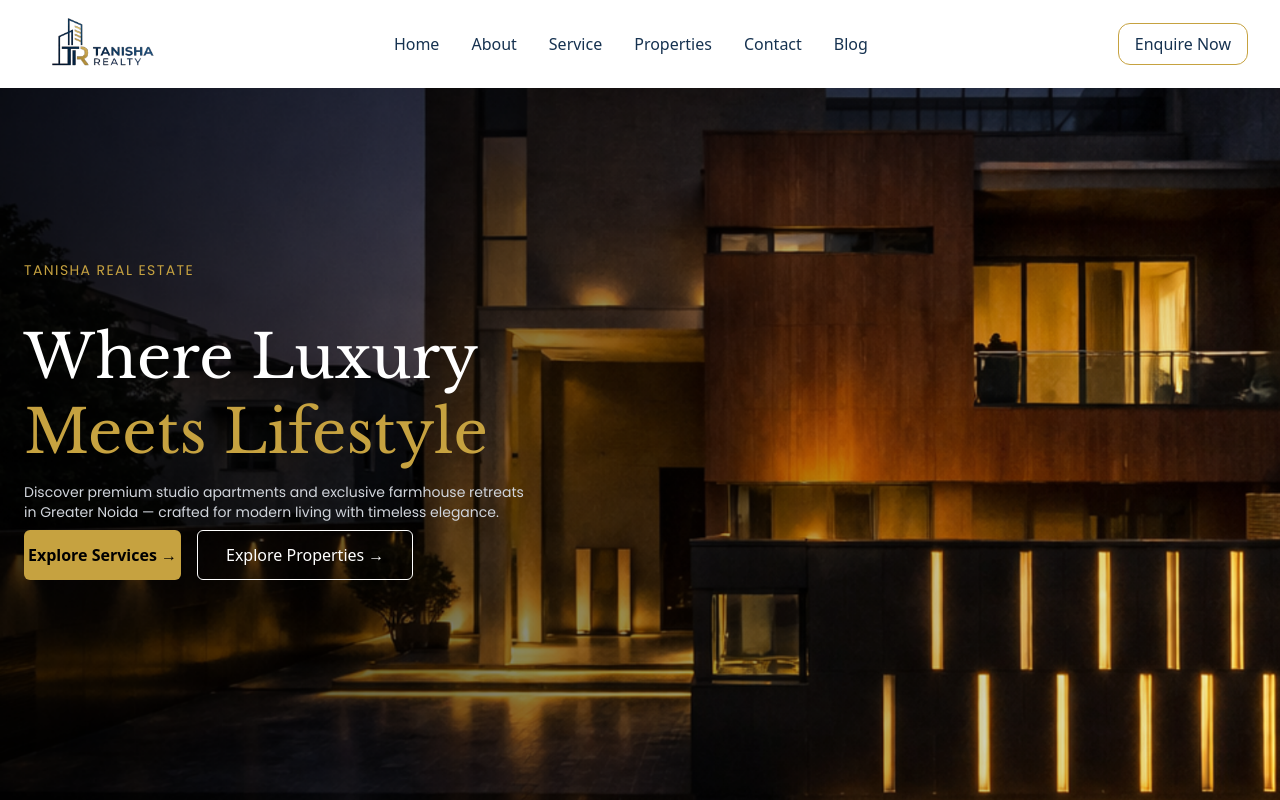
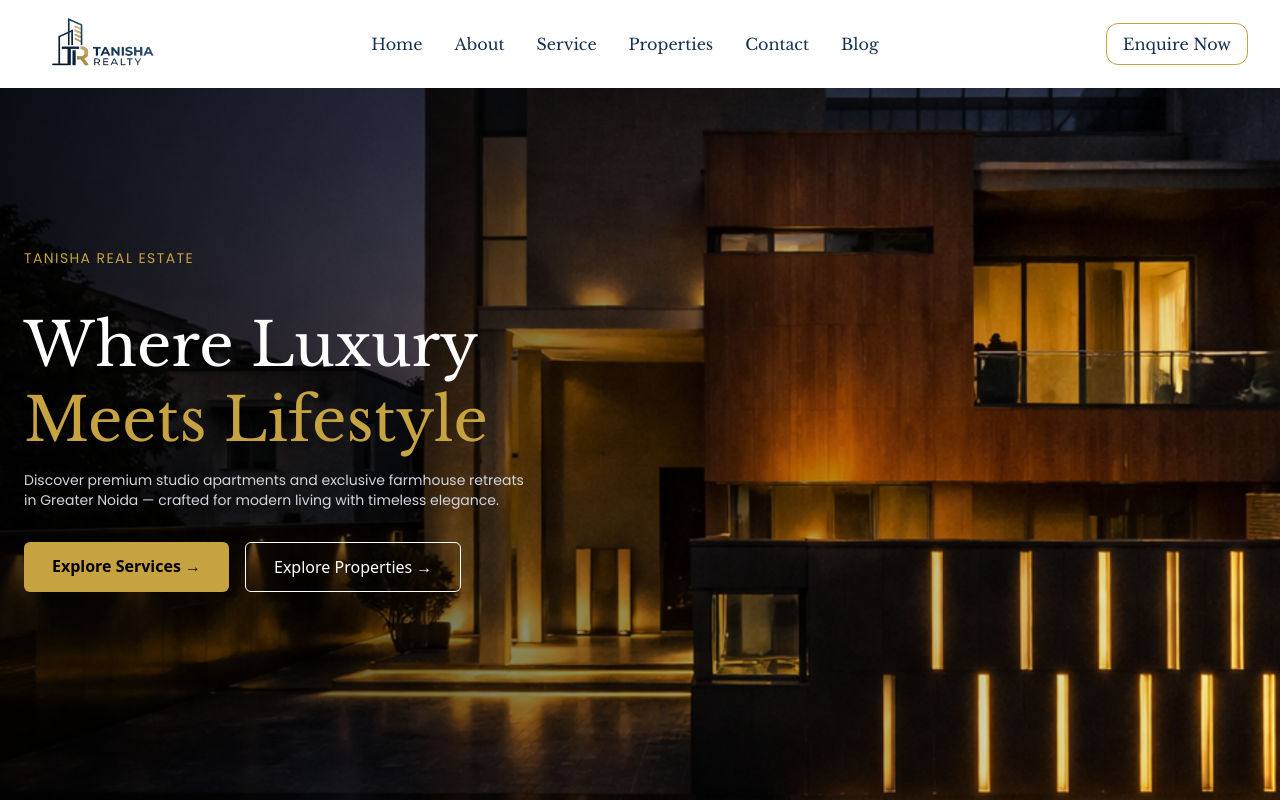
Before and after one commit to Ankitamishra17/TanishaRealty, a Next.js app: page / in a window 1280 px wide. Shown: the top 800 px of the page. Built offline with nearby package versions, Linux system fonts and the light colour scheme.

Commit message:
third commit

```diff
--- a/src/Footer.jsx
+++ b/src/Footer.jsx
@@ -48,14 +48,6 @@ export default function Footer() {
                 priority
               />
             </a>
-
-            <p
-              className={
-                " ${poppins.className}italic text-[#163250]/50 text-sm tracking-wider mb-5"
-              }
-            >
-              Est. 2024
-            </p>
 
             <p
               className={`${poppins.className}text-[#163250]/70 text-sm leading-relaxed`}
@@ -130,10 +122,11 @@ export default function Footer() {
             <div
               className={`${poppins.className}  space-y-2 mb-6 text-sm text-[#163250]/70`}
             >
-              <p className={`${poppins.className}`} >hello@luxe.studio</p>
+              <p className={`${poppins.className}`}>hello@luxe.studio</p>
               <p>+1 (800) 123-4567</p>
               <p className={`${poppins.className}`}>
-                New York, NY 10001 <br /> United States
+                1818,Galaxy Diamond Plazza
+                <br /> Greater Noida
               </p>
             </div>
 
--- a/src/Navbar.jsx
+++ b/src/Navbar.jsx
@@ -55,7 +55,9 @@ export default function Navbar() {
 
         {/* DESKTOP MENU */}
         <div>
-          <nav className=" hidden md:flex gap-6 md:gap-4 md:ml-14 lg:gap-8 text-[#163250] font-medium">
+          <nav
+            className={` ${libre.className} hidden md:flex gap-6 md:gap-4 md:ml-14 lg:gap-8 text-[#163250] font-medium`}
+          >
             {menuItems.map((item) => (
               <a
                 key={item.name}
@@ -70,7 +72,7 @@ export default function Navbar() {
         </div>
 
         {/* RIGHT SIDE */}
-        <div className="flex items-center gap-3 sm:gap-4">
+        <div className={` ${libre.className} flex items-center gap-3 sm:gap-4`}>
           {/* BUTTON */}
           <a
             href="#contact"
--- a/src/components/home/Blog.jsx
+++ b/src/components/home/Blog.jsx
@@ -11,7 +11,7 @@ const blogs = [
     id: 1,
     title: "How Studio Living is Redefining Luxury in Noida",
     category: "DESIGN",
-    date: "Mar 5, 2026",
+    date: "April 4, 2026",
     image: "https://pvr-real-state.vercel.app/img/im2.jpeg",
     desc: "Minimalist studio apartments along Noida Expressway are merging raw aesthetics with comfort.",
   },
@@ -19,7 +19,7 @@ const blogs = [
     id: 2,
     title: "The Rise of Weekend Farmhouse Culture",
     category: "FARMHOUSE",
-    date: "Feb 18, 2026",
+    date: "April 15, 2026",
     image: "https://pvr-real-state.vercel.app/img/im1.jpeg",
     desc: "Farm retreats with open courtyards are redefining urban escape.",
   },
@@ -27,7 +27,7 @@ const blogs = [
     id: 3,
     title: "Why Yamuna Expressway Is NCR’s Biggest Bet",
     category: "INVESTMENT",
-    date: "Feb 1, 2026",
+    date: "April 1, 2026",
     image: "https://pvr-real-state.vercel.app/img/im3.jpeg",
     desc: "Proximity to Jewar Airport makes this the hottest corridor.",
   },
@@ -37,7 +37,7 @@ export default function BlogPage() {
   return (
     <section
       id="blog"
-      className="bg-[#F8F8F8] min-h-screen py-16 sm:py-20 md:py-24 scroll-mt-24"
+      className="bg-[#F8F8F8] min-h-screen lg:py-16 lg:px-10  px-4 md:px-8 sm:py-20 md:py-24 scroll-mt-24"
     >
       {/* Heading */}
       <div className="text-center mb-12 ">
--- a/src/components/home/ContactSection.jsx
+++ b/src/components/home/ContactSection.jsx
@@ -112,7 +112,7 @@ export default function ContactSection() {
           {/* OVERLAY */}
           <div className="absolute inset-0 bg-black/40 group-hover:bg-black/20 transition-all duration-300">
             {/* LET'S TALK TEXT */}
-            <h4 className="absolute bottom-28 sm:bottom-32 md:bottom-36 left-4 sm:left-6 text-[#c6a240] text-2xl sm:text-3xl md:text-5xl font-bold tracking-wide">
+            <h4 className="absolute bottom-28 sm:bottom-32 md:bottom-36 left-4 sm:left-6 text-[#163250] text-2xl sm:text-3xl md:text-5xl font-bold tracking-wide">
               Let’s Talk
             </h4>
           </div>
--- a/src/components/home/HeroSection.jsx
+++ b/src/components/home/HeroSection.jsx
@@ -93,15 +93,21 @@ export default function HeroSection() {
               initial="hidden"
               animate="visible"
               custom={3}
-              className="mt-2 flex flex-col sm:flex-row gap-4"
+              className="mt-2  lg:mt-8 flex flex-col sm:flex-row gap-4"
             >
-              <button className="bg-[#C6A240] text-black px-1 py-3 rounded-md font-semibold hover:bg-[#b8932f] transition">
+              <a
+                href="#service"
+                className=" bg-[#C6A240] text-black px-7 py-3 rounded-md font-semibold hover:bg-[#b8932f] transition"
+              >
                 Explore Services →
-              </button>
+              </a>
 
-              <button className="border border-white text-white px-7 py-3 rounded-md hover:bg-white hover:text-black transition">
+              <a
+                href="#properties"
+                className="border border-white text-white px-7 py-3 rounded-md hover:bg-white hover:text-black transition"
+              >
                 Explore Properties →
-              </button>
+              </a>
             </motion.div>
           </div>
 
--- a/src/components/home/ServiceSection.jsx
+++ b/src/components/home/ServiceSection.jsx
@@ -100,12 +100,12 @@ export default function ServiceSection() {
               <h3 className="text-xl font-semibold mb-2 text-[#c6a240]">
                 {item.title}
               </h3>
-
+              <p>{item.desc}</p>
               <p className="text-sm opacity-100 sm:opacity-0 sm:translate-y-4 sm:group-hover:opacity-100 sm:group-hover:translate-y-0 transition duration-300">
-                {item.desc}
+                <div className="w-10 group-hover:w-20 h-[2px] bg-[#c6a240] mt-3 transition-all duration-300" />
               </p>
 
-              <div className="w-10 group-hover:w-20 h-[2px] bg-[#c6a240] mt-3 transition-all duration-300" />
+              {/* <div className="w-10 group-hover:w-20 h-[2px] bg-[#c6a240] mt-3 transition-all duration-300" /> */}
             </div>
           </div>
         ))}
```
